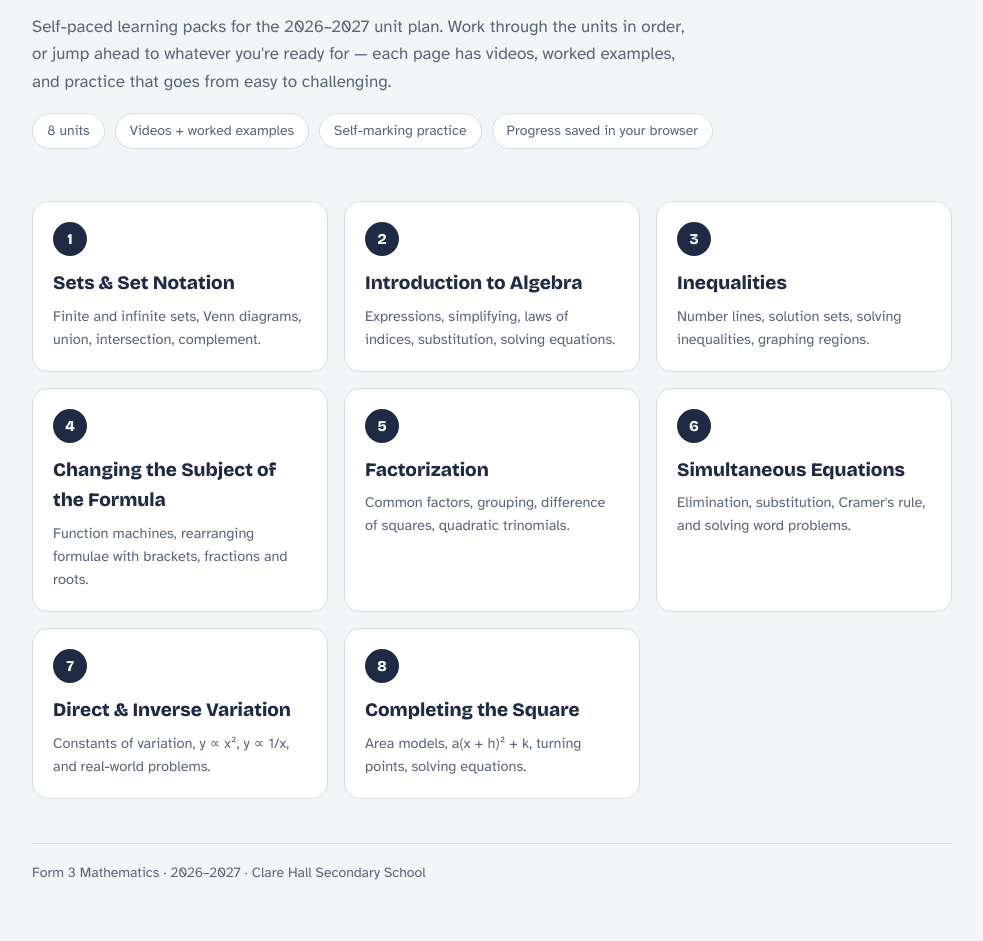
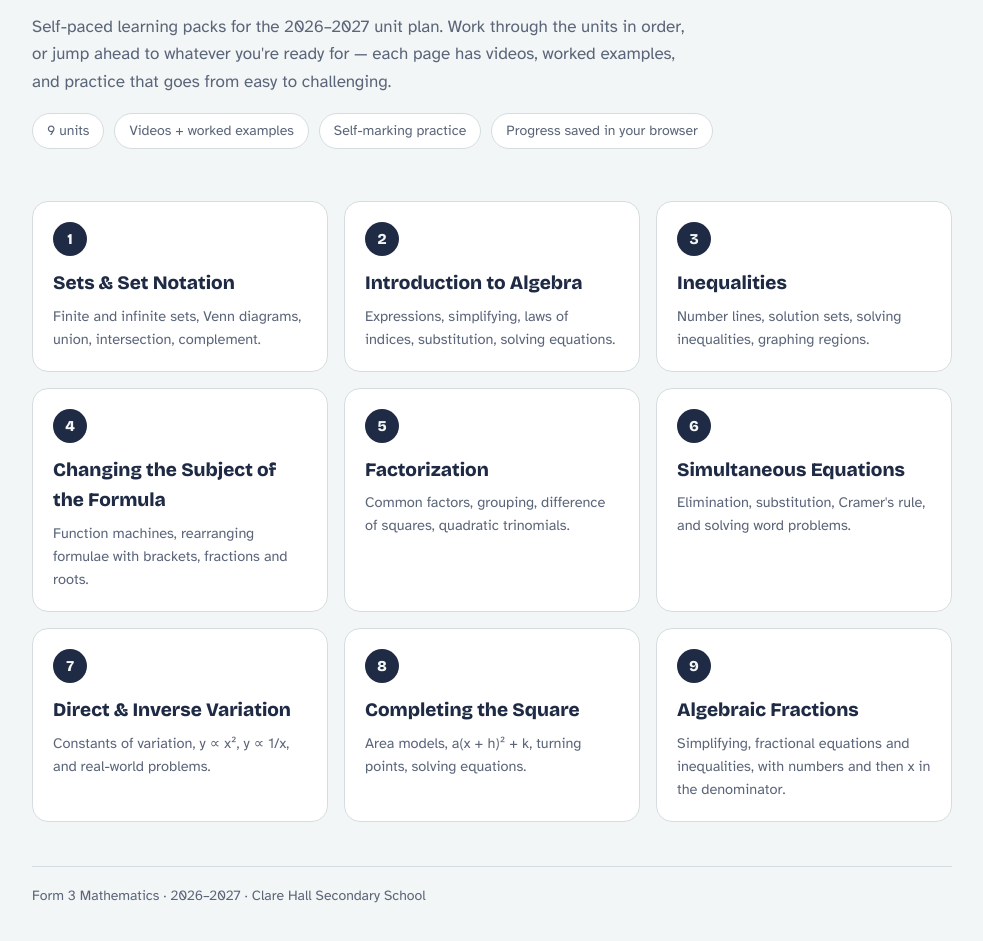
Before and after one commit to Amsterdam45/Form-3-Mathematics, a plain HTML site: page index.html in a window 1280 px wide. Shown: the part 129-1070 px from the top of the page, without its empty margins (148-1131 px from the left). Drawn offline with nearby package versions, Linux system fonts and the light colour scheme.

Commit message:
Add files via upload

```diff
--- a/index.html
+++ b/index.html
@@ -42,7 +42,7 @@ footer { margin-top:44px; color:var(--muted); font-size:14px; border-top:1px sol
     <div class="eyebrow">Clare Hall Secondary School · Mathematics Department</div>
     <h1>Form 3 Mathematics</h1>
     <p class="sub">Self-paced learning packs for the 2026–2027 unit plan. Work through the units in order, or jump ahead to whatever you're ready for — each page has videos, worked examples, and practice that goes from easy to challenging.</p>
-    <div class="meta"><span>8 units</span><span>Videos + worked examples</span><span>Self-marking practice</span><span>Progress saved in your browser</span></div>
+    <div class="meta"><span>9 units</span><span>Videos + worked examples</span><span>Self-marking practice</span><span>Progress saved in your browser</span></div>
   </header>
   <div class="grid">
     <a class="card" href="form3-sets.html"><span class="num">1</span><h2>Sets &amp; Set Notation</h2><p>Finite and infinite sets, Venn diagrams, union, intersection, complement.</p></a>
@@ -53,6 +53,7 @@ footer { margin-top:44px; color:var(--muted); font-size:14px; border-top:1px sol
     <a class="card" href="form3-simultaneous-equations.html"><span class="num">6</span><h2>Simultaneous Equations</h2><p>Elimination, substitution, Cramer's rule, and solving word problems.</p></a>
     <a class="card" href="form3-variation.html"><span class="num">7</span><h2>Direct &amp; Inverse Variation</h2><p>Constants of variation, y ∝ x², y ∝ 1/x, and real-world problems.</p></a>
     <a class="card" href="form3-completing-square.html"><span class="num">8</span><h2>Completing the Square</h2><p>Area models, a(x + h)² + k, turning points, solving equations.</p></a>
+    <a class="card" href="form3-algebraic-fractions.html"><span class="num">9</span><h2>Algebraic Fractions</h2><p>Simplifying, fractional equations and inequalities, with numbers and then x in the denominator.</p></a>
   </div>
   <footer>Form 3 Mathematics · 2026–2027 · Clare Hall Secondary School</footer>
 </div>
```
